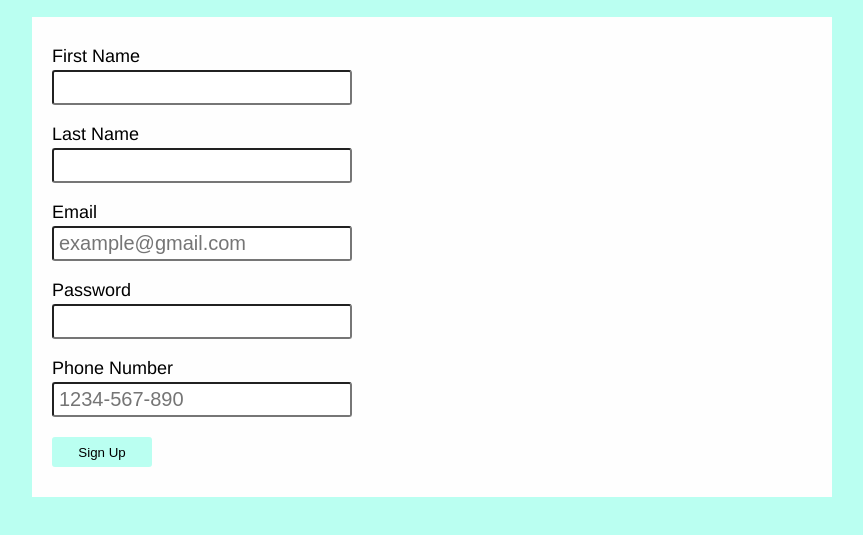
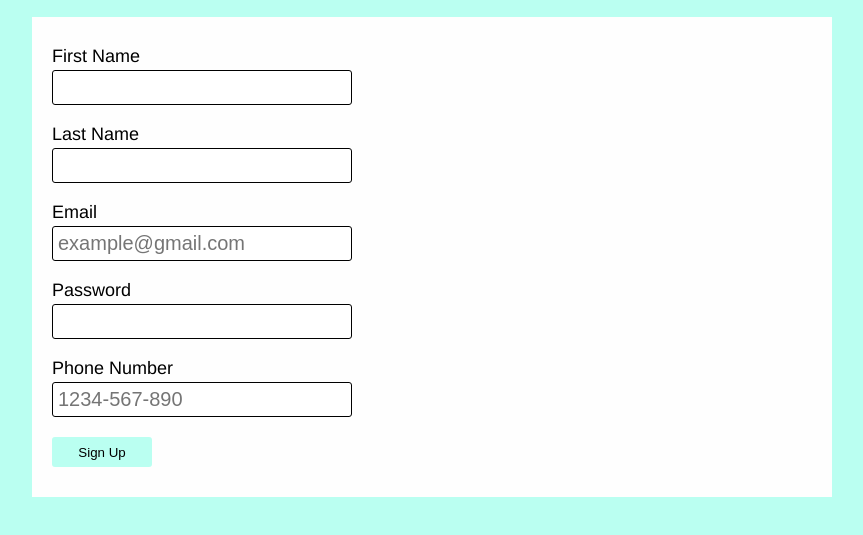
Before and after one commit to t-ikuta/simple-GUI-apps, a plain HTML site: page form_data_validation/index.html in a window 1280 px wide. Shown: the part 53-588 px from the top of the page, without its empty margins (208-1071 px from the left). Drawn offline with nearby package versions, Linux system fonts and the light colour scheme.

Commit message:
Complete basic markup and styling

```diff
--- a/form_data_validation/index.html
+++ b/form_data_validation/index.html
@@ -8,38 +8,38 @@
   </head>
   <body>
     <h1>Sign up</h1>
-    <form>
+    <form novalidate>
       <fieldset>
         <dl>
           <dt>
             <label for="first_name">First Name</label>
           </dt>
           <dd>
-            <input type="text" name="first_name" id="first_name">
+            <input type="text" name="first_name" id="first_name" required>
           </dd>
           <dt>
             <label for="last_name">Last Name</label>
           </dt>
           <dd>
-            <input type="text" name="last_name" id="last_name">
+            <input type="text" name="last_name" id="last_name" required>
           </dd>
           <dt>
             <label for="email">Email</label>
           </dt>
           <dd>
-            <input type="email" name="email" id="email" placeholder="example@gmail.com">
+            <input type="email" name="email" id="email" placeholder="example@gmail.com" pattern=".+@.+" required>
           </dd>
           <dt>
             <label for="password">Password</label>
           </dt>
           <dd>
-            <input type="password" name="password" id="password">
+            <input type="password" name="password" id="password" minlength="10" required>
           </dd>
           <dt>
             <label for="phone_number">Phone Number</label>
           </dt>
           <dd>
-            <input type="tel" name="phone_number" id="phone_number" placeholder="1234-567-890">
+            <input type="tel" name="phone_number" id="phone_number" pattern="\d{3}-\d{3}-\d{4}"placeholder="1234-567-890">
           </dd>
           <button>Sign Up</button>
         </dl>
--- a/form_data_validation/style.css
+++ b/form_data_validation/style.css
@@ -46,6 +46,11 @@ q:before, q:after {
 table {
   border-collapse: collapse;
   border-spacing: 0;
+}
+
+/*--- remove border inset for input elements ---*/
+input {
+  border: 1px solid #000;
 }
 
 /*--- Box Sizing ---*/
@@ -112,3 +117,7 @@ button:hover {
   cursor: pointer;
   color: #fefefe;
 }
+
+.error_field {
+  border-color: red;
+}
```
